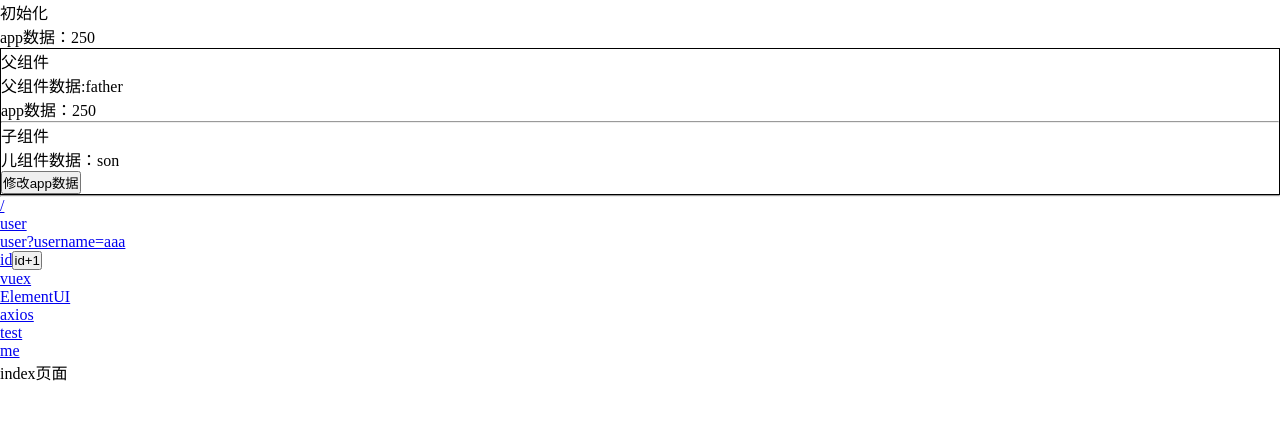
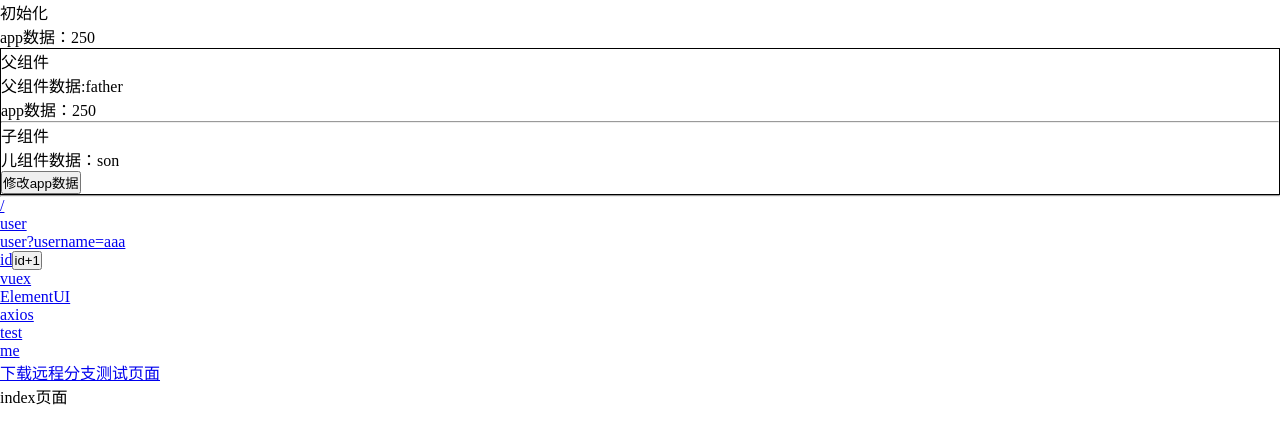
Before and after one commit to liyebang/new, a Vue app: page / in a window 1280 px wide. Shown: the top 444 px of the page. Built offline with nearby package versions, Linux system fonts and the light colour scheme.

Commit message:
下载远程分支测试页面完成

```diff
--- a/src/App.vue
+++ b/src/App.vue
@@ -29,6 +29,9 @@
     </p>
     <p>
       <router-link to="/me">me</router-link>
+    </p>
+    <p>
+      <router-link to="/xzfz">下载远程分支测试页面</router-link>
     </p>
     <router-view></router-view>
   </div>
--- /dev/null
+++ b/src/pages/xiazaifenzhi.vue
@@ -0,0 +1,17 @@
+<template>
+  <div class="xiazaifenzhi-page">
+      <div>下载远程分支测试页面</div>
+  </div>
+</template>
+
+<script>
+export default {
+
+}
+</script>
+
+<style lang='less' scoped>
+.xiazaifenzhi-page{
+
+}
+</style>
--- a/src/router.js
+++ b/src/router.js
@@ -21,6 +21,7 @@ const ElementUI = () => import(/* webpackChunkName: "group-foo" */ './pages/Elem
 const Axios = () => import(/* webpackChunkName: "group-foo" */ './pages/axios.vue')
 const Test = () => import(/* webpackChunkName: "group-foo" */ './pages/test.vue')
 const Me = () => import(/* webpackChunkName: "group-foo" */ './pages/me.vue')
+const Xzfz = () => import(/* webpackChunkName: "group-foo" */ './pages/xiazaifenzhi.vue')
 
 
 
@@ -35,7 +36,9 @@ let routes =[
     {path:'/axios',component:Axios},
     {path:'/test',component:Test},
     {path:'/id/:id',component:Id},
-    {path:'/me',component:Me}
+    {path:'/me',component:Me},
+    {path:'/xzfz',component:Xzfz}
+
 ]
 
 let router = new VueRouter({routes})
```
